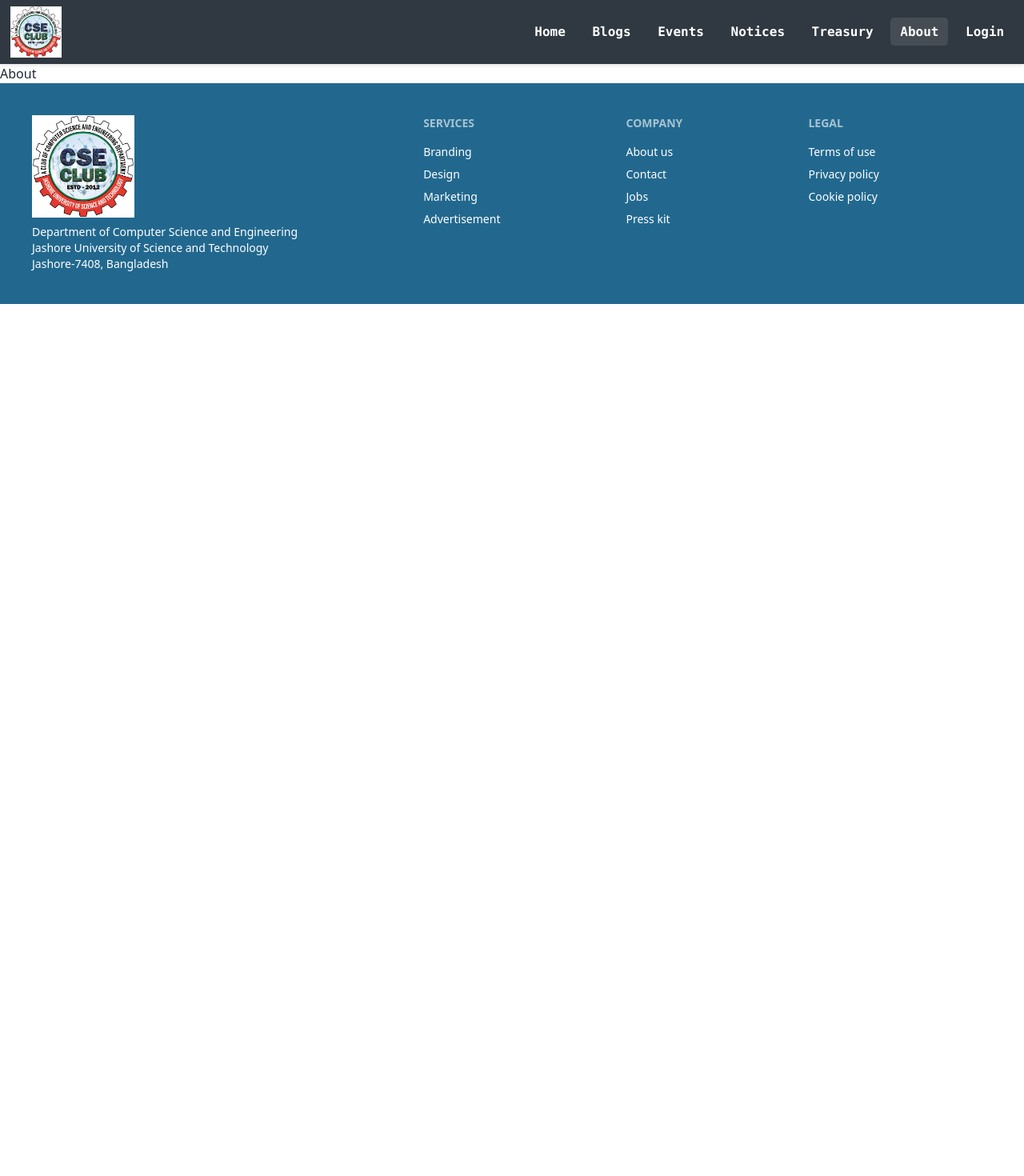
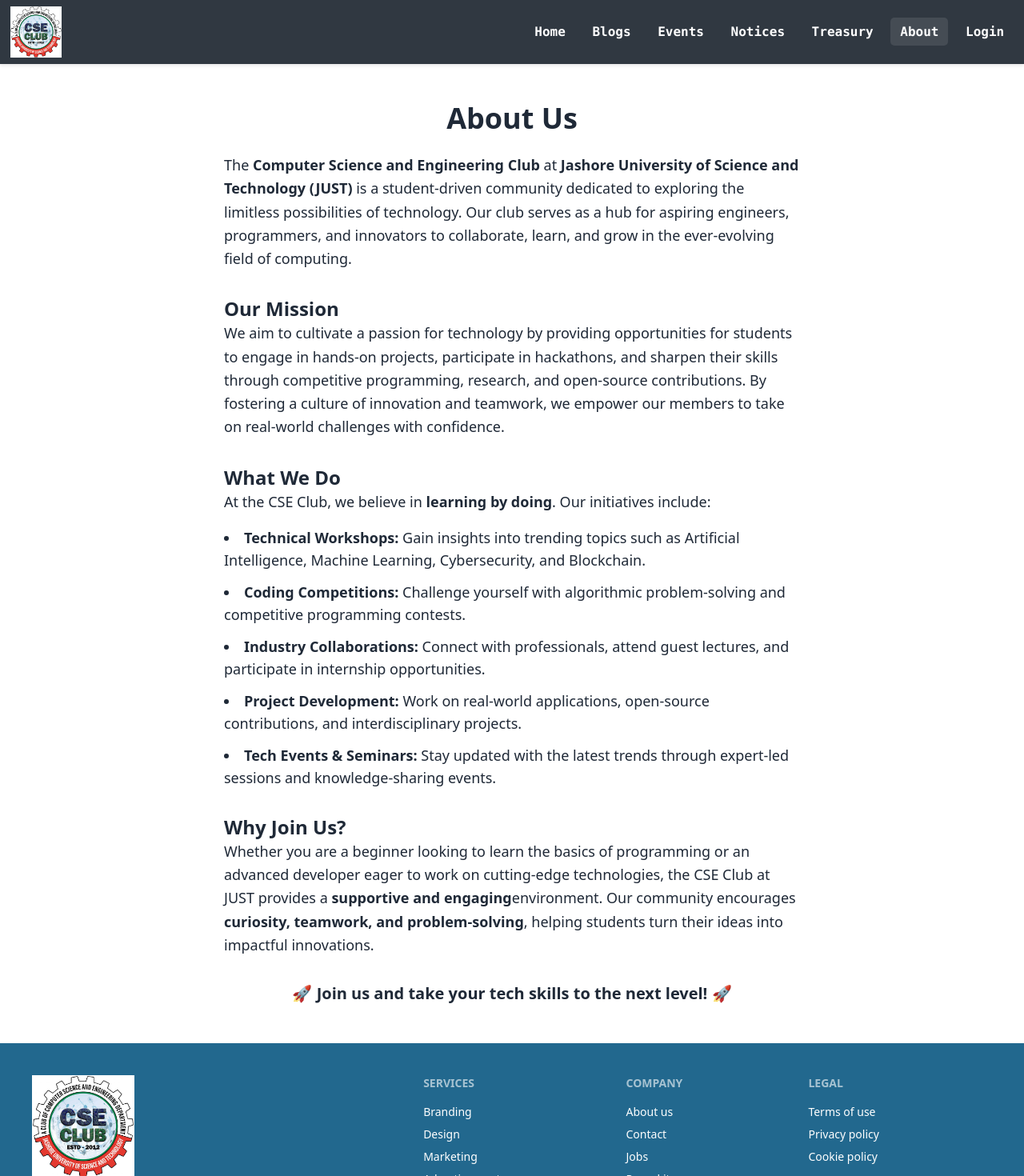
Before and after one commit to SakibSibly/just-cse-club-frontend, a React (Vite) app: page /about in a window 1280 px wide. Shown: the top 1470 px of the page at 80% size. Before the commit the page ends 800 px from the top, so only its background shows below. Built offline with nearby package versions, Linux system fonts and the light colour scheme; no server answers.

Commit message:
About us page content added

```diff
--- a/src/pages/About/About.jsx
+++ b/src/pages/About/About.jsx
@@ -1,11 +1,66 @@
-import "./About.css";
+import React from "react";
 
 const About = () => {
-    return (
-        <div className="about">
-        <h1>About</h1>
-        </div>
-    );
+  return (
+    <div className="px-6 py-12 max-w-3xl mx-auto text-gray-800">
+      <h1 className="text-4xl font-bold text-center mb-6">About Us</h1>
+
+      <p className="text-lg leading-relaxed">
+        The <span className="font-semibold">Computer Science and Engineering Club</span> at{" "}
+        <span className="font-semibold">Jashore University of Science and Technology (JUST)</span> is a
+        student-driven community dedicated to exploring the limitless possibilities of technology. Our club serves as
+        a hub for aspiring engineers, programmers, and innovators to collaborate, learn, and grow in the
+        ever-evolving field of computing.
+      </p>
+
+      <h2 className="text-2xl font-semibold mt-8">Our Mission</h2>
+      <p className="text-lg leading-relaxed">
+        We aim to cultivate a passion for technology by providing opportunities for students to engage in
+        hands-on projects, participate in hackathons, and sharpen their skills through competitive programming,
+        research, and open-source contributions. By fostering a culture of innovation and teamwork, we empower
+        our members to take on real-world challenges with confidence.
+      </p>
+
+      <h2 className="text-2xl font-semibold mt-8">What We Do</h2>
+      <p className="text-lg leading-relaxed">
+        At the CSE Club, we believe in <span className="font-semibold">learning by doing</span>. Our initiatives include:
+      </p>
+      <ul className="list-disc list-inside mt-4 space-y-3 text-lg">
+        <li>
+          <span className="font-semibold">Technical Workshops:</span> Gain insights into trending topics
+          such as Artificial Intelligence, Machine Learning, Cybersecurity, and Blockchain.
+        </li>
+        <li>
+          <span className="font-semibold">Coding Competitions:</span> Challenge yourself with algorithmic
+          problem-solving and competitive programming contests.
+        </li>
+        <li>
+          <span className="font-semibold">Industry Collaborations:</span> Connect with professionals,
+          attend guest lectures, and participate in internship opportunities.
+        </li>
+        <li>
+          <span className="font-semibold">Project Development:</span> Work on real-world applications,
+          open-source contributions, and interdisciplinary projects.
+        </li>
+        <li>
+          <span className="font-semibold">Tech Events & Seminars:</span> Stay updated with the latest trends
+          through expert-led sessions and knowledge-sharing events.
+        </li>
+      </ul>
+
+      <h2 className="text-2xl font-semibold  mt-8">Why Join Us?</h2>
+      <p className="text-lg leading-relaxed">
+        Whether you are a beginner looking to learn the basics of programming or an advanced developer eager to work
+        on cutting-edge technologies, the CSE Club at JUST provides a <span className="font-semibold">supportive and engaging</span>
+        environment. Our community encourages <span className="font-semibold">curiosity, teamwork, and problem-solving</span>,
+        helping students turn their ideas into impactful innovations.
+      </p>
+
+      <p className="text-center text-xl font-bold mt-8">
+        🚀 Join us and take your tech skills to the next level! 🚀
+      </p>
+    </div>
+  );
 };
 
 export default About;
```
